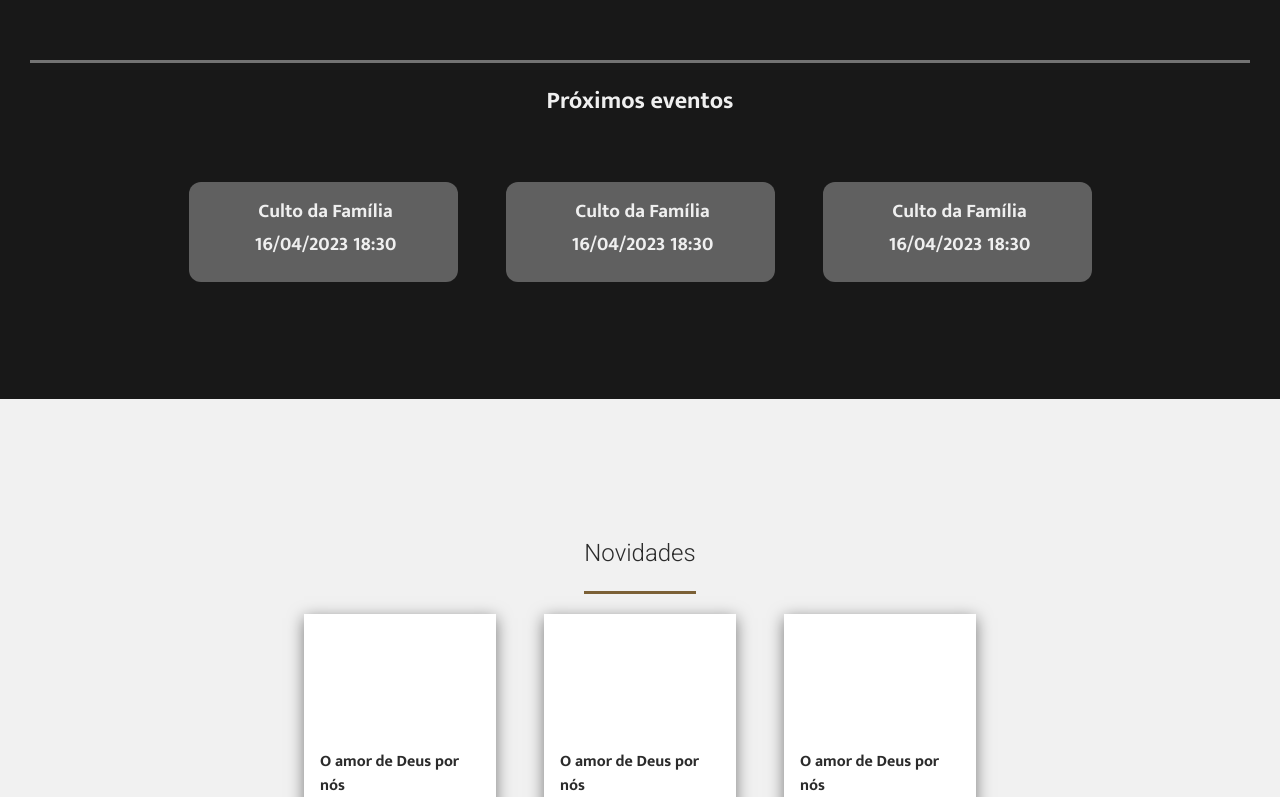
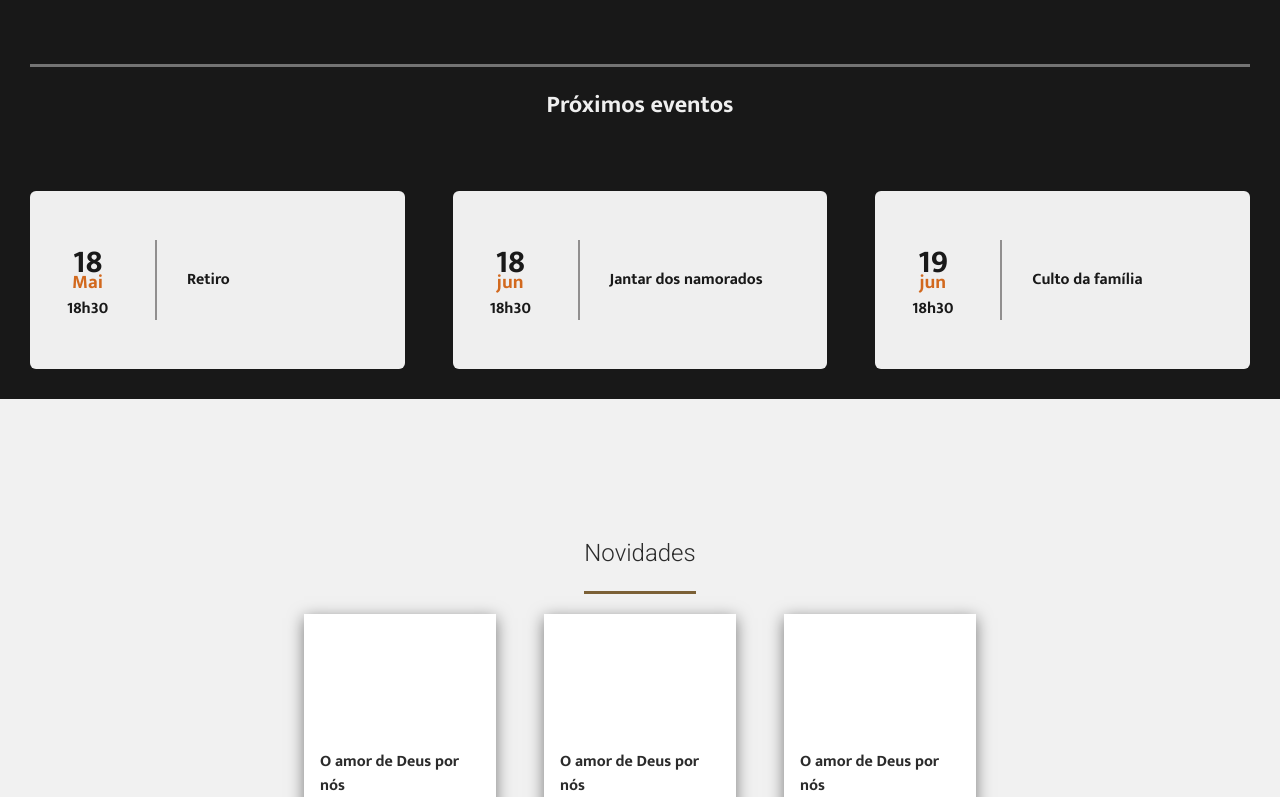
Before and after one commit to Vsa1410/LandingPageIgreja, a React (Vite) app: page / in a window 1280 px wide. Shown: the part 1314-2111 px from the top of the page. Built offline with nearby package versions, Linux system fonts and the light colour scheme.

Commit message:
Changed the Calendar component

```diff
--- a/index.html
+++ b/index.html
@@ -13,7 +13,7 @@
     <link href="https://fonts.googleapis.com/css2?family=Quicksand:wght@300&display=swap" rel="stylesheet">
     <link rel="preconnect" href="https://fonts.googleapis.com">
     <link rel="preconnect" href="https://fonts.gstatic.com" crossorigin>
-    <link href="https://fonts.googleapis.com/css2?family=Mukta:wght@300;400;500;600;700;800&display=swap" rel="stylesheet">
+    <link href="https://fonts.googleapis.com/css2?family=Mukta:wght@200;300;400;500;600;700;800&display=swap" rel="stylesheet">
     <link rel="stylesheet" href="https://fonts.googleapis.com/css2?family=Material+Symbols+Outlined:opsz,wght,FILL,GRAD@48,400,0,0" />
     <link rel="stylesheet" href="https://fonts.googleapis.com/css2?family=Material+Symbols+Outlined:opsz,wght,FILL,GRAD@20..48,100..700,0..1,-50..200" />
   </head>
--- a/src/components/Banner/banner.css
+++ b/src/components/Banner/banner.css
@@ -16,7 +16,7 @@
     color: white;
     font-size: 4em;
     font-family: 'Mukta';
-    font-weight: 300;
+    font-weight: 200;
     width: 100%;
     margin-bottom: 0;
     text-align: center;
--- a/src/components/Burger/burger.css
+++ b/src/components/Burger/burger.css
@@ -1,12 +1,21 @@
+
 .nav-button{
-    padding: 8px 30px 8px 8px;
-    background-color: transparent;
-    border: none;
-    margin-top: 20px;
-    cursor: pointer;
+    visibility: hidden;
+}
+
+@media only screen and (max-width:810px){
+
+    .nav-button{
+        visibility: visible;
+        padding: 8px 30px 8px 8px;
+        background-color: transparent;
+        border: none;
+        margin-top: 20px;
+        cursor: pointer;
 
 
 
+    }
 }
 .overlay{
     width: 0%;
--- a/src/components/Calendar/index.jsx
+++ b/src/components/Calendar/index.jsx
@@ -1,6 +1,7 @@
 import * as React from 'react'
 import {Divider} from "@mui/material"
 import './calendar.css'
+import DateCard from '../DateCard'
 
 
 const Calendar = () =>{
@@ -14,20 +15,28 @@ const Calendar = () =>{
 
             </div>
 
+
             <div className='calendar-events-all-items'>
+                <DateCard
+                    day={18}
+                    month={"Mai"}
+                    hour={'18h30'}
+                    title={'Retiro'}
+                    />
+                <DateCard
+                    day={18}
+                    month={"jun"}
+                    hour={'18h30'}
+                    title={'Jantar dos namorados'}
+                />
+                <DateCard
+                    day={19}
+                    month={"jun"}
+                    hour={'18h30'}
+                    title={'Culto da família'}
+                />
 
-                <div className='calendar-events'>
-                    <p className='event-title'>Culto da Família</p>
-                    <p className='event-date'>16/04/2023 18:30</p>
-                </div>
-                <div className='calendar-events'>
-                    <p className='event-title'>Culto da Família</p>
-                    <p className='event-date'>16/04/2023 18:30</p>
-                </div>
-                <div className='calendar-events'>
-                    <p className='event-title'>Culto da Família</p>
-                    <p className='event-date'>16/04/2023 18:30</p>
-                </div>
+
             </div>
         </div>
 
--- /dev/null
+++ b/src/components/DateCard/dateCard.css
@@ -0,0 +1,38 @@
+.dateCard-container{
+    width: 90%;
+    background-color: #efefef;
+    color: #191919;
+    display:flex;
+    border-radius: 6px;
+    gap: 30px;
+    align-items: center;
+
+}
+.date-title{
+
+}
+.date-month{
+    margin: 0 0 0 0;
+    font-size: 1.2em;
+    color:chocolate
+}
+.date-number{
+    font-size: 2em;
+    margin: 20px 0 0 0;
+    line-height: 10px;
+}
+.date-divider{
+    height: 80px;
+    border-right-style: solid;
+    border-right-width: 2px ;
+    border-right-color: #918f8f;
+
+}
+.datecard-date{
+    margin: 0 0 0 20px;
+    width: 20%;
+}
+.date-hour{
+    margin: 0;
+    padding: 0;
+}
--- /dev/null
+++ b/src/components/DateCard/index.jsx
@@ -0,0 +1,17 @@
+import React from "react";
+import './dateCard.css'
+
+function DateCard(props){
+    return(
+        <div className="dateCard-container">
+            <div className="datecard-date">
+                <h3 className="date-number">{props.day}</h3>
+                <p className="date-month">{props.month}</p>
+                <p className="date-hour">{props.hour}</p>
+            </div>
+            <span className="date-divider"> </span>
+            <p className="date-title">{props.title}</p>
+        </div>
+    )
+}
+export default DateCard
```
